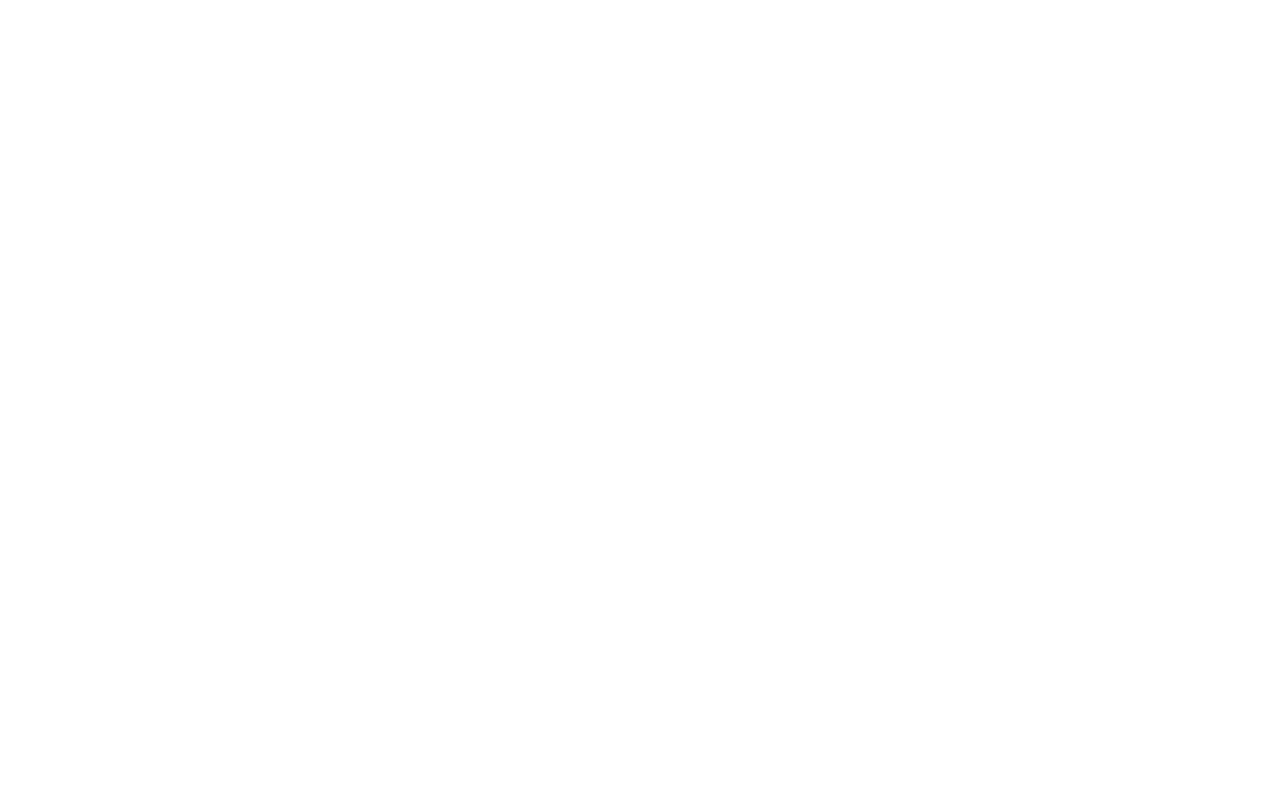
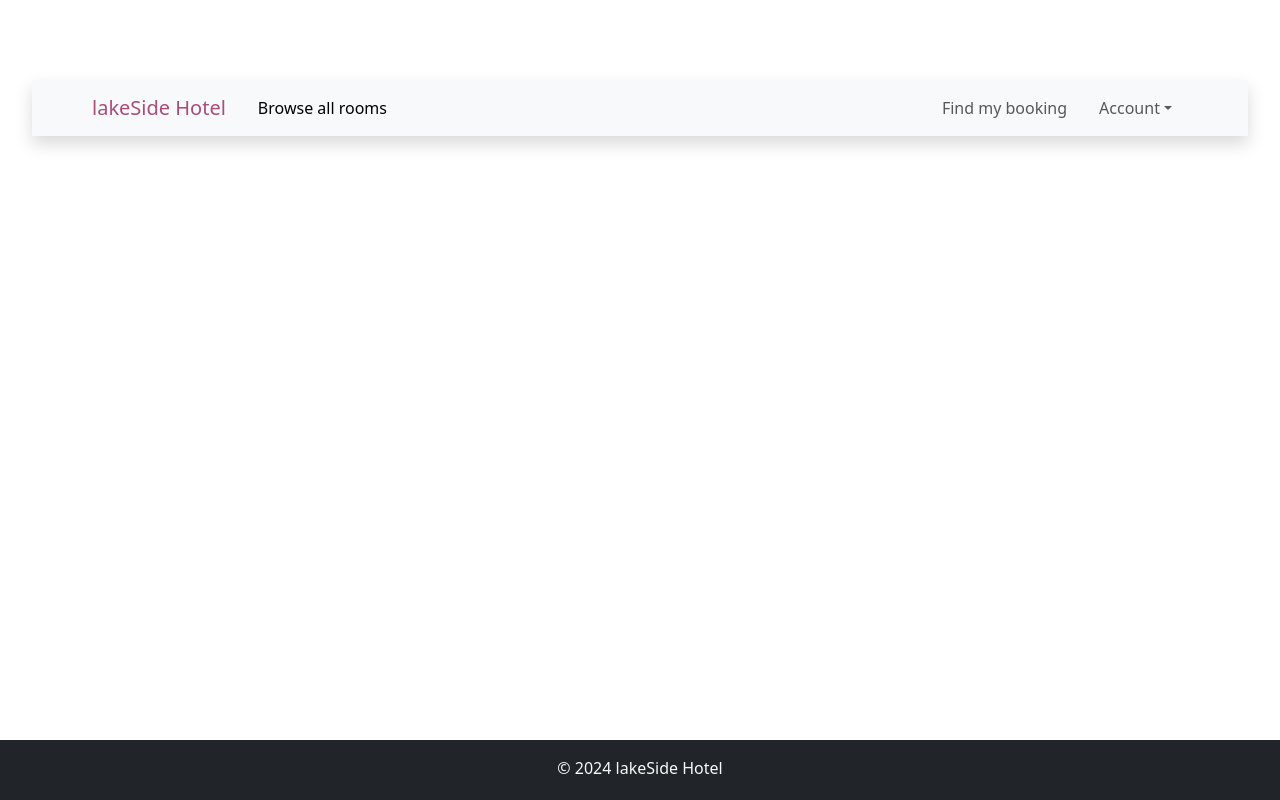
Before and after one commit to sandesh300/Hotel-Booking-React, a React (Vite) app: page /browse-all-rooms in a window 1280 px wide. Before the commit this address had no page. Built offline with nearby package versions, Linux system fonts and the light colour scheme.

Commit message:
create Navbar file

```diff
--- a/src/App.jsx
+++ b/src/App.jsx
@@ -8,20 +8,23 @@
 import ExistingRooms from "./components/room/ExistingRooms";
 import Home from "./components/home/Home";
 import EditRoom from "./components/room/EditRoom";
+import Footer from "./components/layout/Footer";
+import NavBar from "./components/layout/Navbar";
 
 function App() {
   return (
     <>
       <main>
-      <Router>
+        <Router>
+          <NavBar />
           <Routes>
             <Route path="/" element={<Home />} />
             <Route path="/edit-room/:roomId" element={<EditRoom />} />
             <Route path="/existing-rooms" element={<ExistingRooms />} />
             <Route path="/add-room" element={<AddRoom />} />
-
           </Routes>
         </Router>
+        <Footer />
       </main>
     </>
   );
--- /dev/null
+++ b/src/components/layout/NavBar.jsx
@@ -0,0 +1,91 @@
+import React, { useContext, useState } from "react"
+import { NavLink, Link } from "react-router-dom"
+// import Logout from "../auth/Logout"
+
+
+const NavBar = () => {
+	const [showAccount, setShowAccount] = useState(false)
+
+	const handleAccountClick = () => {
+		setShowAccount(!showAccount)
+	}
+
+	const isLoggedIn = localStorage.getItem("token")
+	const userRole = localStorage.getItem("userRole")
+
+	return (
+		<nav className="navbar navbar-expand-lg bg-body-tertiary px-5 shadow mt-5 sticky-top">
+			<div className="container-fluid">
+				<Link to={"/"} className="navbar-brand">
+					<span className="hotel-color">lakeSide Hotel</span>
+				</Link>
+
+				<button
+					className="navbar-toggler"
+					type="button"
+					data-bs-toggle="collapse"
+					data-bs-target="#navbarScroll"
+					aria-controls="navbarScroll"
+					aria-expanded="false"
+					aria-label="Toggle navigation">
+					<span className="navbar-toggler-icon"></span>
+				</button>
+
+				<div className="collapse navbar-collapse" id="navbarScroll">
+					<ul className="navbar-nav me-auto my-2 my-lg-0 navbar-nav-scroll">
+						<li className="nav-item">
+							<NavLink className="nav-link" aria-current="page" to={"/browse-all-rooms"}>
+								Browse all rooms
+							</NavLink>
+						</li>
+
+						{isLoggedIn && userRole === "ROLE_ADMIN" && (
+							<li className="nav-item">
+								<NavLink className="nav-link" aria-current="page" to={"/admin"}>
+									Admin
+								</NavLink>
+							</li>
+						)}
+					</ul>
+
+					<ul className="d-flex navbar-nav">
+						<li className="nav-item">
+							<NavLink className="nav-link" to={"/find-booking"}>
+								Find my booking
+							</NavLink>
+						</li>
+
+						<li className="nav-item dropdown">
+							<a
+								className={`nav-link dropdown-toggle ${showAccount ? "show" : ""}`}
+								href="#"
+								role="button"
+								data-bs-toggle="dropdown"
+								aria-expanded="false"
+								onClick={handleAccountClick}>
+								{" "}
+								Account
+							</a>
+
+							<ul
+								className={`dropdown-menu ${showAccount ? "show" : ""}`}
+								aria-labelledby="navbarDropdown">
+								{isLoggedIn ? (
+									<Logout />
+								) : (
+									<li>
+										<Link className="dropdown-item" to={"/login"}>
+											Login
+										</Link>
+									</li>
+								)}
+							</ul>
+						</li>
+					</ul>
+				</div>
+			</div>
+		</nav>
+	)
+}
+
+export default NavBar
```
Also changed, not shown: src/components/layout/Footer.jsx (+6 -6 lines), src/components/room/RoomCard.jsx (added, +36 -0 lines).
